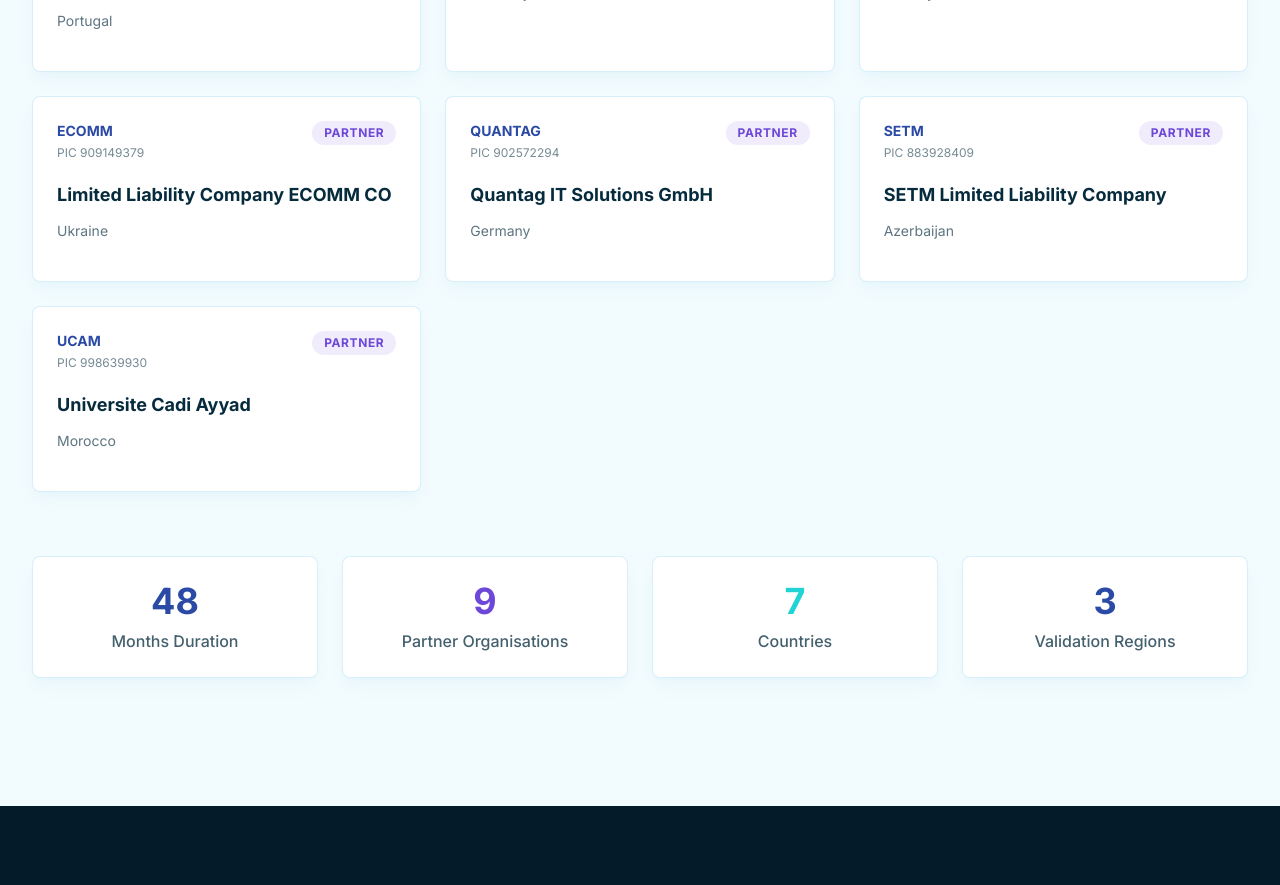
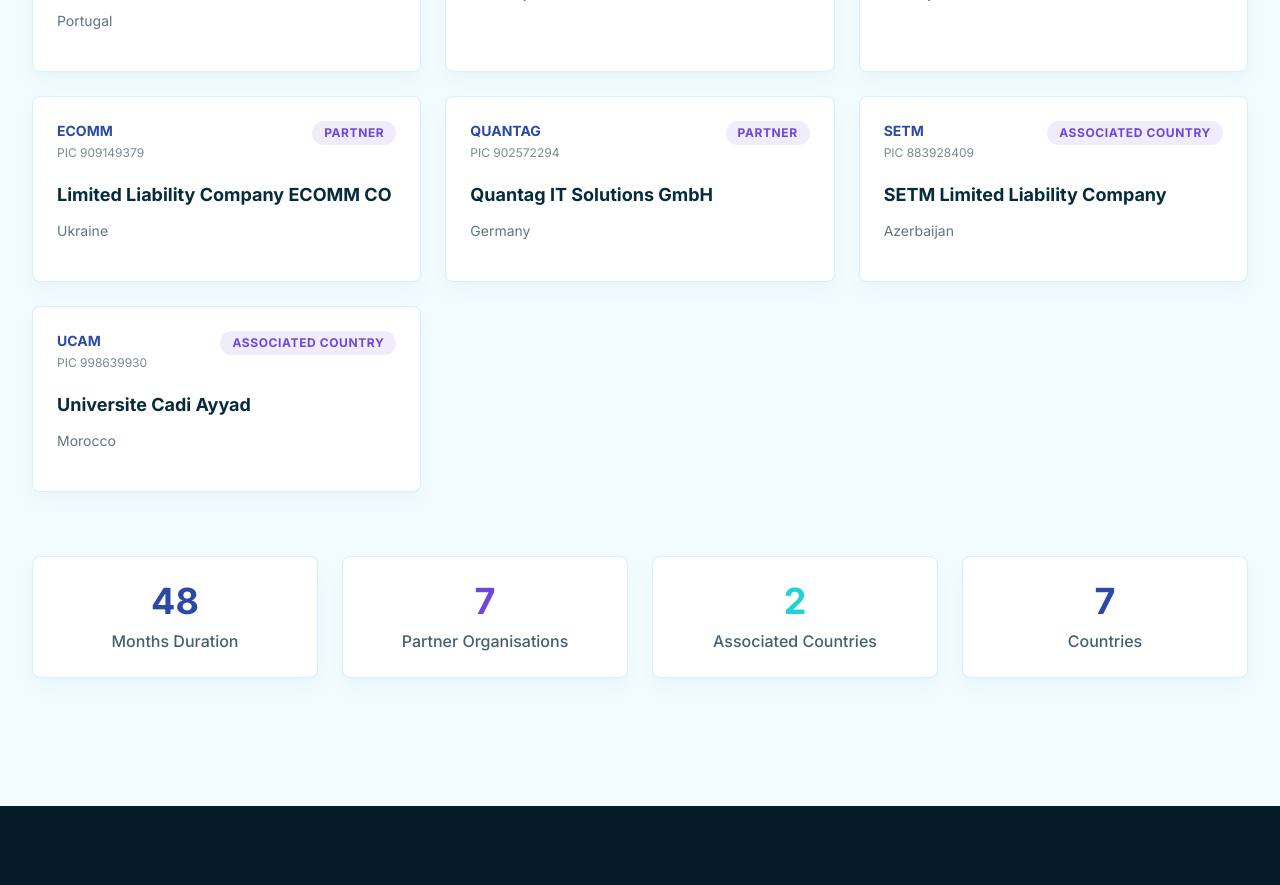
Before and after one commit to pinarci/beyond-epicenters-website, a Next.js app: page / in a window 1280 px wide. Shown: the part 4400-5285 px from the top of the page. Built offline with nearby package versions, Linux system fonts and the light colour scheme.

Commit message:
Update associated country consortium labels

```diff
--- a/components/Consortium.tsx
+++ b/components/Consortium.tsx
@@ -71,18 +71,18 @@ const partners: Partner[] = [
   {
     name: 'SETM Limited Liability Company',
     abbreviation: 'SETM',
-    role: 'Partner',
+    role: 'Associated Country',
     country: 'Azerbaijan',
     pic: '883928409',
-    description: 'SME partner contributing regional and technical implementation expertise.',
+    description: 'Associated-country organisation contributing regional and technical implementation expertise.',
   },
   {
     name: 'Universite Cadi Ayyad',
     abbreviation: 'UCAM',
-    role: 'Partner',
+    role: 'Associated Country',
     country: 'Morocco',
     pic: '998639930',
-    description: 'Partner supporting methodology validation through seismic risk applications.',
+    description: 'Associated-country university supporting methodology validation through seismic risk applications.',
   },
 ]
 
@@ -164,16 +164,16 @@ export default function Consortium() {
             <p className="text-slate-navy/75 font-medium">Months Duration</p>
           </div>
           <div className="bg-white border border-logo-sky/40 rounded-lg p-6 text-center shadow-lg shadow-logo-sky/10">
-            <div className="text-4xl font-bold text-logo-purple mb-2">9</div>
+            <div className="text-4xl font-bold text-logo-purple mb-2">7</div>
             <p className="text-slate-navy/75 font-medium">Partner Organisations</p>
           </div>
           <div className="bg-white border border-logo-sky/40 rounded-lg p-6 text-center shadow-lg shadow-logo-sky/10">
-            <div className="text-4xl font-bold text-logo-aqua mb-2">7</div>
-            <p className="text-slate-navy/75 font-medium">Countries</p>
+            <div className="text-4xl font-bold text-logo-aqua mb-2">2</div>
+            <p className="text-slate-navy/75 font-medium">Associated Countries</p>
           </div>
           <div className="bg-white border border-logo-sky/40 rounded-lg p-6 text-center shadow-lg shadow-logo-sky/10">
-            <div className="text-4xl font-bold text-eu-dark-blue mb-2">3</div>
-            <p className="text-slate-navy/75 font-medium">Validation Regions</p>
+            <div className="text-4xl font-bold text-eu-dark-blue mb-2">7</div>
+            <p className="text-slate-navy/75 font-medium">Countries</p>
           </div>
         </div>
       </div>
```
